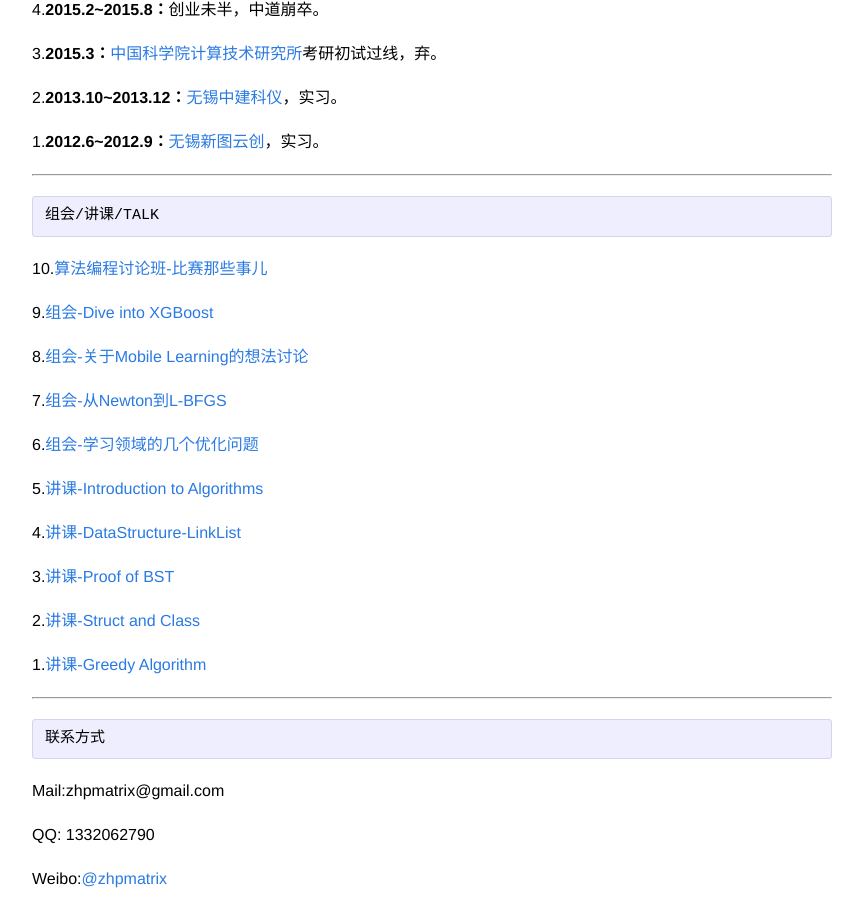
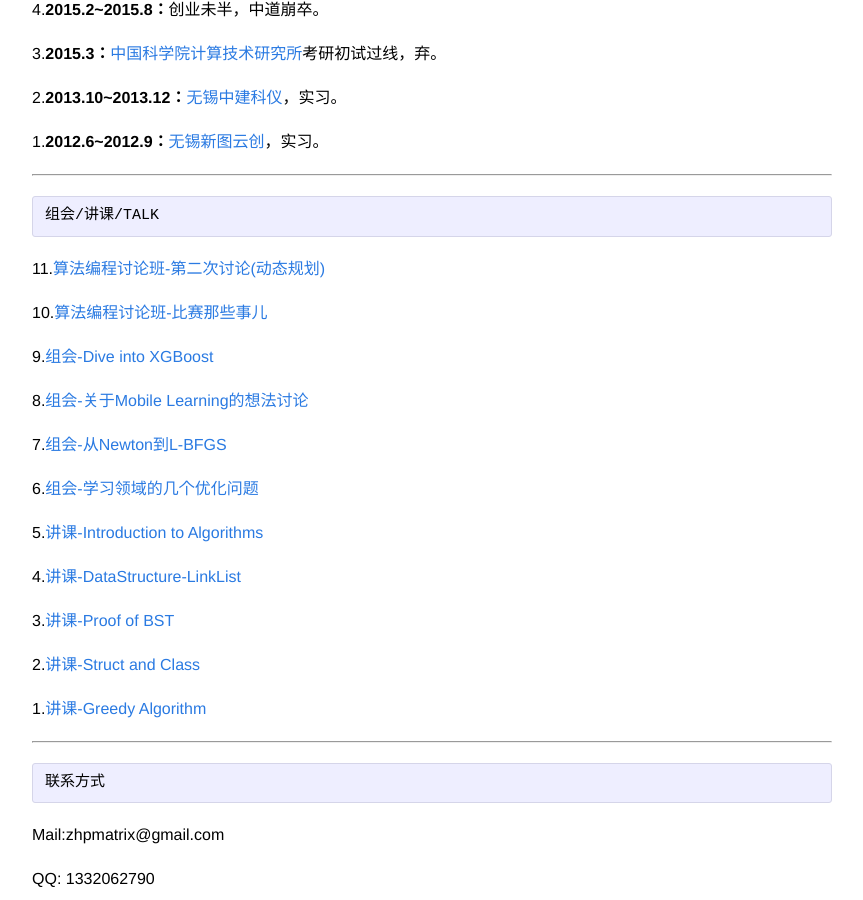
Before and after one commit to zhpmatrix/zhpmatrix.github.io, a Jekyll site: the page built from about.md, in a window 1280 px wide and 900 px high, scrolled down 2161 px. Shown: the whole window, without its empty margins (208-1071 px from the left). Built offline with Jekyll 4.4.1, drawn with Linux system fonts in a browser that asks for light colours; comment, search, counter and statistics services are not loaded.

Commit message:
add ref to about

```diff
--- a/about.md
+++ b/about.md
@@ -126,6 +126,8 @@ permalink: /about/
 ---
 	组会/讲课/TALK
 
+11.[算法编程讨论班-第二次讨论(动态规划)](cellar/leetcode_1.pdf)
+
 10.[算法编程讨论班-比赛那些事儿](cellar/leetcode_0.pdf)
 
 9.[组会-Dive into XGBoost](cellar/Dive_into_XGBoost.pdf)
```
